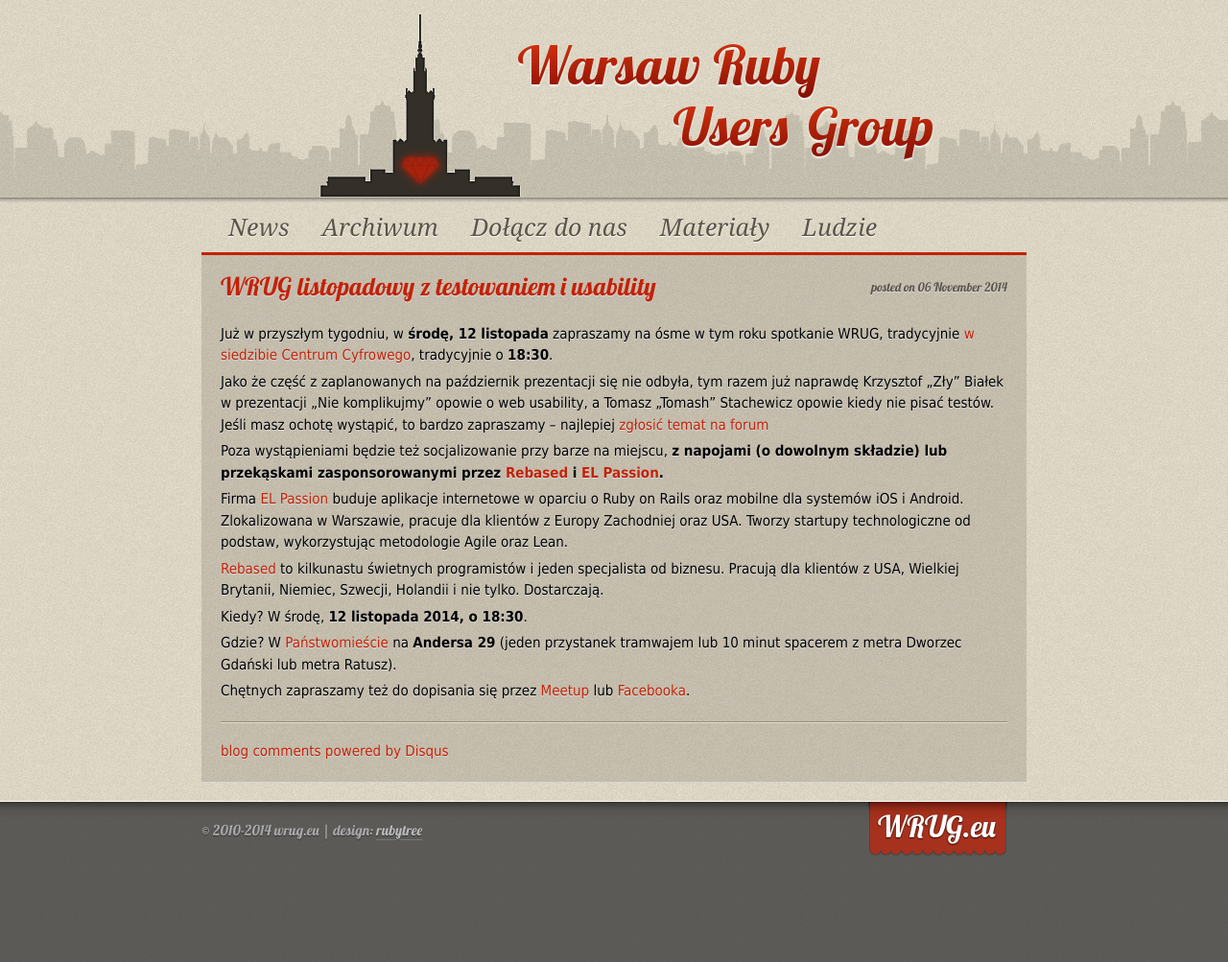
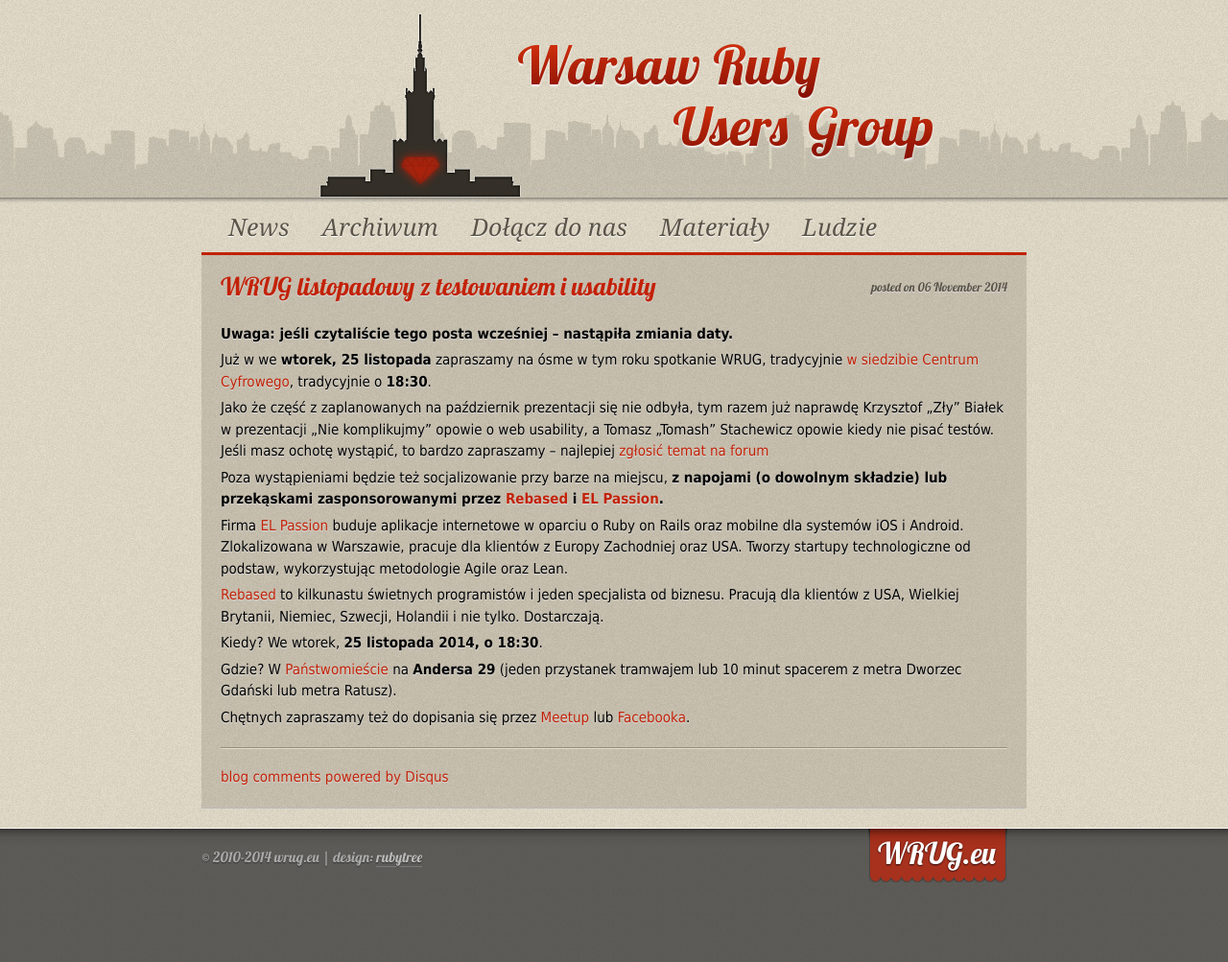
Before and after one commit to wrug/wrug.eu, a Jekyll site: the page built from _posts/2014-11-06-spotkanie-listopadowe.md, in a window 1280 px wide. Shown: the whole page at 96% size. Built offline with Jekyll 4.4.1, drawn with Linux system fonts in a browser that asks for light colours; comment, search, counter and statistics services are not loaded; before the commit the page ends 975 px from its top, so only the background shows below that.

Commit message:
update November 2014 meeting date

```diff
--- a/_posts/2014-11-06-spotkanie-listopadowe.md
+++ b/_posts/2014-11-06-spotkanie-listopadowe.md
@@ -3,8 +3,11 @@
 title: WRUG listopadowy z testowaniem i usability
 ---
 
-Już w przyszłym tygodniu, w **środę, 12 listopada** zapraszamy na
-ósme w tym roku spotkanie WRUG, tradycyjnie [w siedzibie Centrum
+**Uwaga: jeśli czytaliście tego posta
+wcześniej – nastąpiła zmiania daty.**
+
+Już w we **wtorek, 25 listopada** zapraszamy na ósme
+w tym roku spotkanie WRUG, tradycyjnie [w siedzibie Centrum
 Cyfrowego](http://panstwomiasto.pl), tradycyjnie o **18:30**.
 
 Jako że część z zaplanowanych na październik prezentacji się nie
@@ -28,7 +31,7 @@
 i jeden specjalista od biznesu. Pracują dla klientów z USA, Wielkiej
 Brytanii, Niemiec, Szwecji, Holandii i nie tylko. Dostarczają.
 
-Kiedy? W środę, **12 listopada 2014, o 18:30**.
+Kiedy? We wtorek, **25 listopada 2014, o 18:30**.
 
 Gdzie? W [Państwomieście](http://panstwomiasto.pl) na
 **Andersa 29** (jeden przystanek tramwajem lub 10 minut
```
